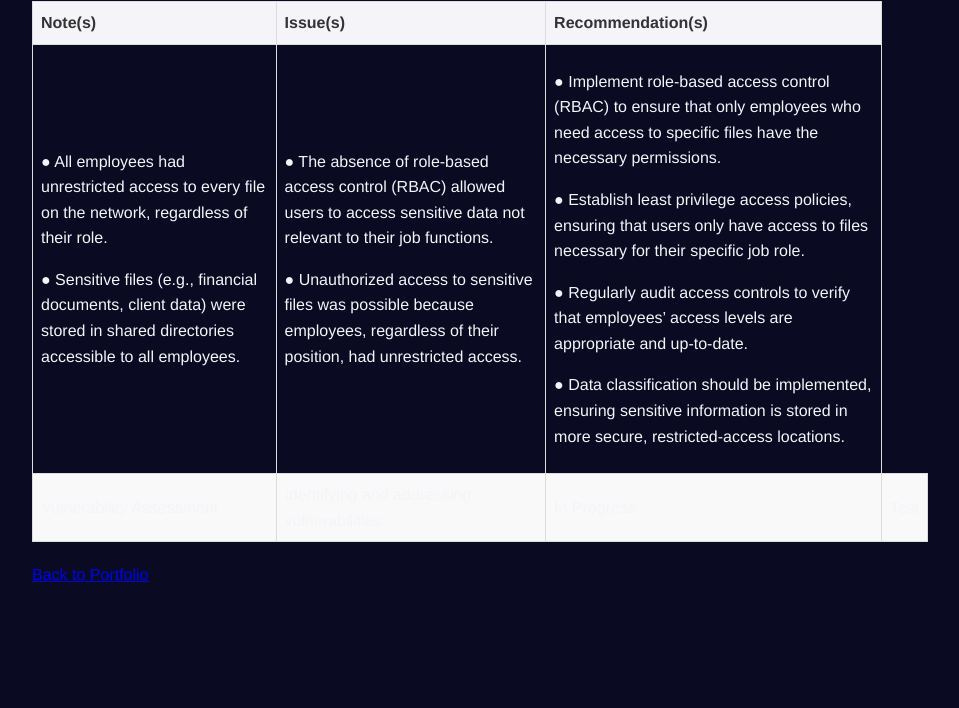
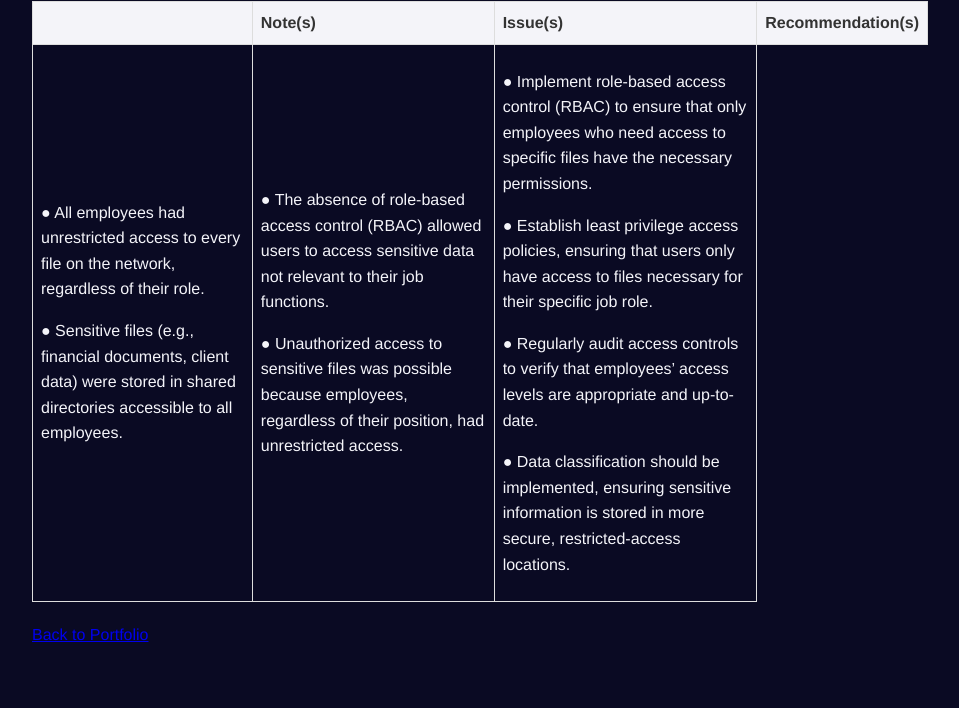
Before and after one commit to TavarianB/TavarianB.Github.io, a plain HTML site: page Access control.html in a window 1280 px wide. Shown: the part 208-916 px from the top of the page, without its empty margins (160-1119 px from the left). Before the commit the page ends 856 px from the top, so only its background shows below. Drawn offline with Linux system fonts and the light colour scheme.

Commit message:
Update Access control.html

```diff
--- a/Access control.html
+++ b/Access control.html
@@ -35,6 +35,7 @@
     <table>
         <thead>
             <tr>
+                <th></th>
                 <th>Note(s)</th>
                 <th>Issue(s)</th>
                 <th>Recommendation(s)</th>
@@ -57,12 +58,6 @@
 
                 </td>
             </tr>
-            <tr>
-                <td>Vulnerability Assessment</td>
-                <td>Identifying and addressing vulnerabilities.</td>
-                <td>In Progress</td>
-                <td>Test</td>
-            </tr>
         </tbody>
     </table>
     <a href="index.html">Back to Portfolio</a>
```
